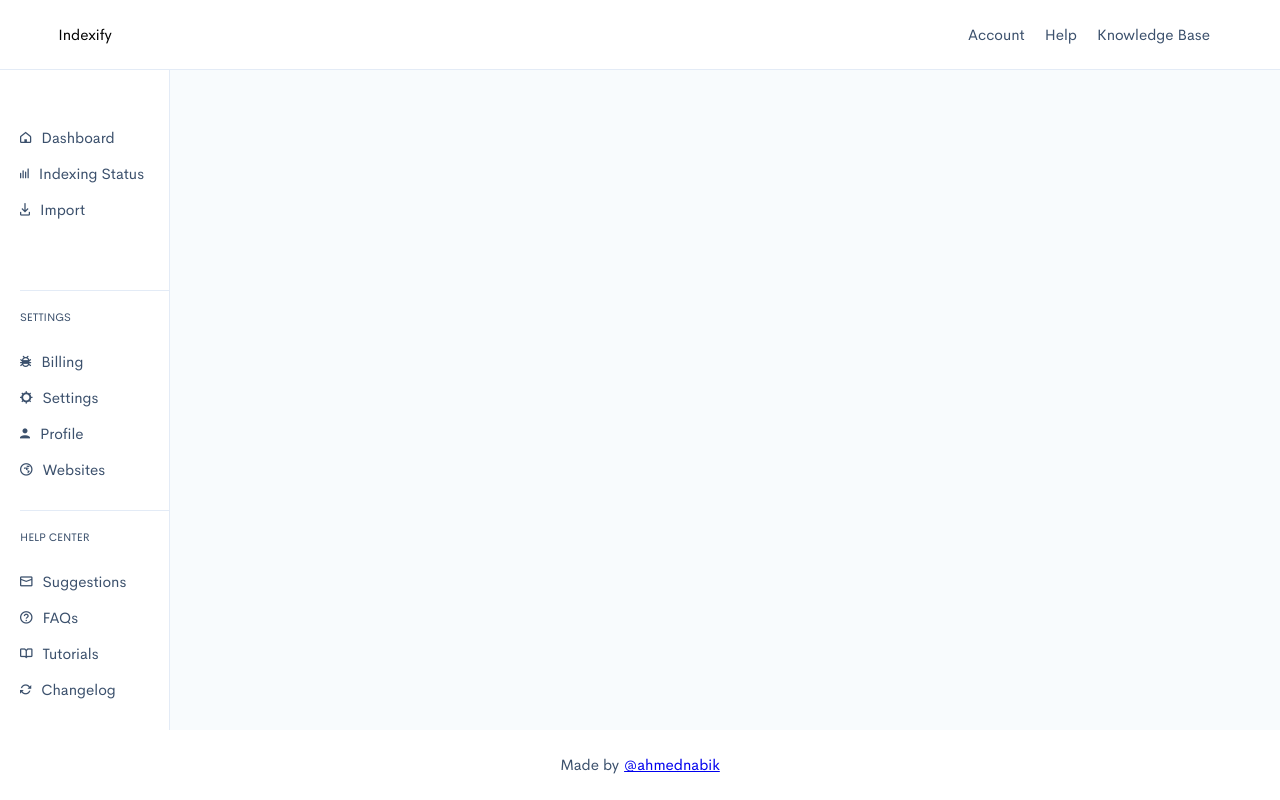
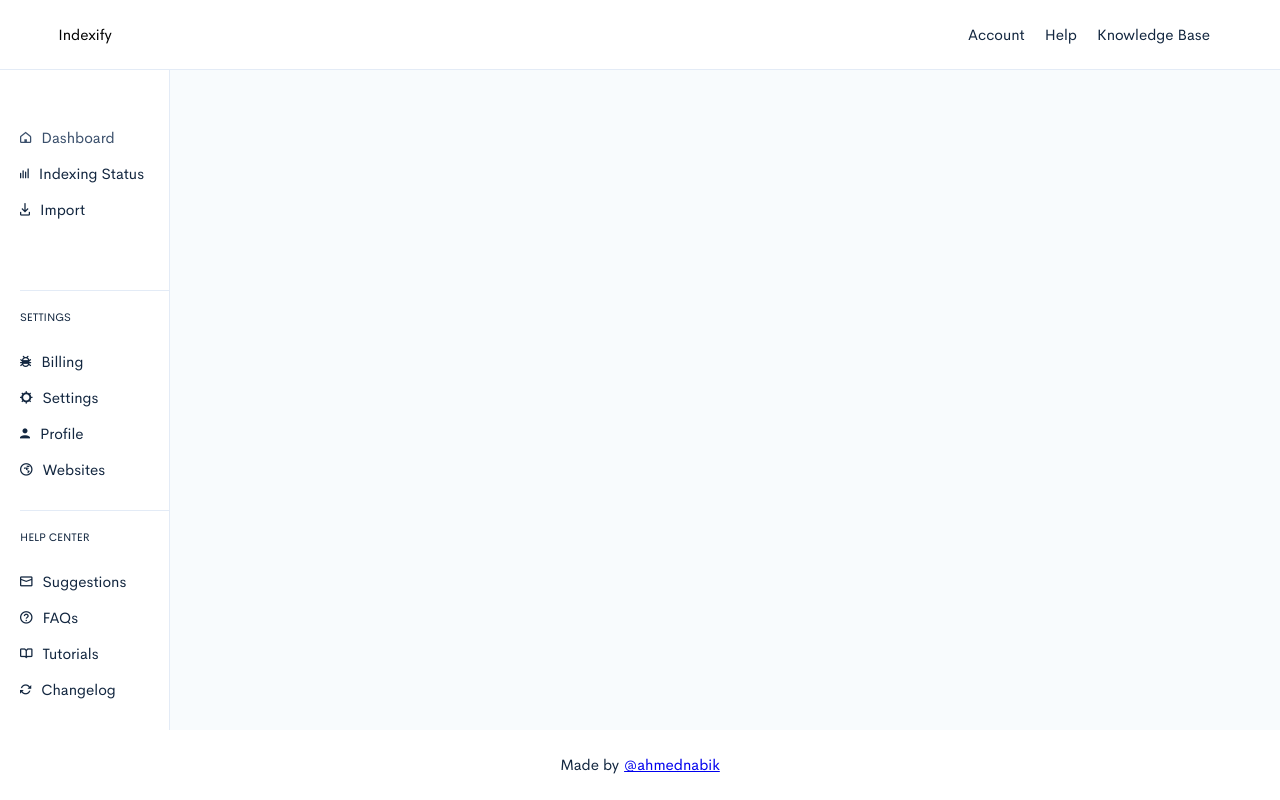
Before and after one commit to ahmednabik/dashboard, a plain HTML site: page index.html in a window 1280 px wide. Drawn offline with Linux system fonts and the light colour scheme; files whose address does not match are found by name.

Commit message:
changed index file name

```diff
--- a/style.css
+++ b/style.css
@@ -52,7 +52,7 @@ html {
   font-family: "Cerebri Sans";
   line-height: 1.15;
   background-color: var(--background-primary);
-  color: var(--gray-dark);
+  color: var(--dark);
   font-weight: 400;
   font-size: 15px;
 }
```
Also changed, not shown: index.html (renamed from dashboard.html).
